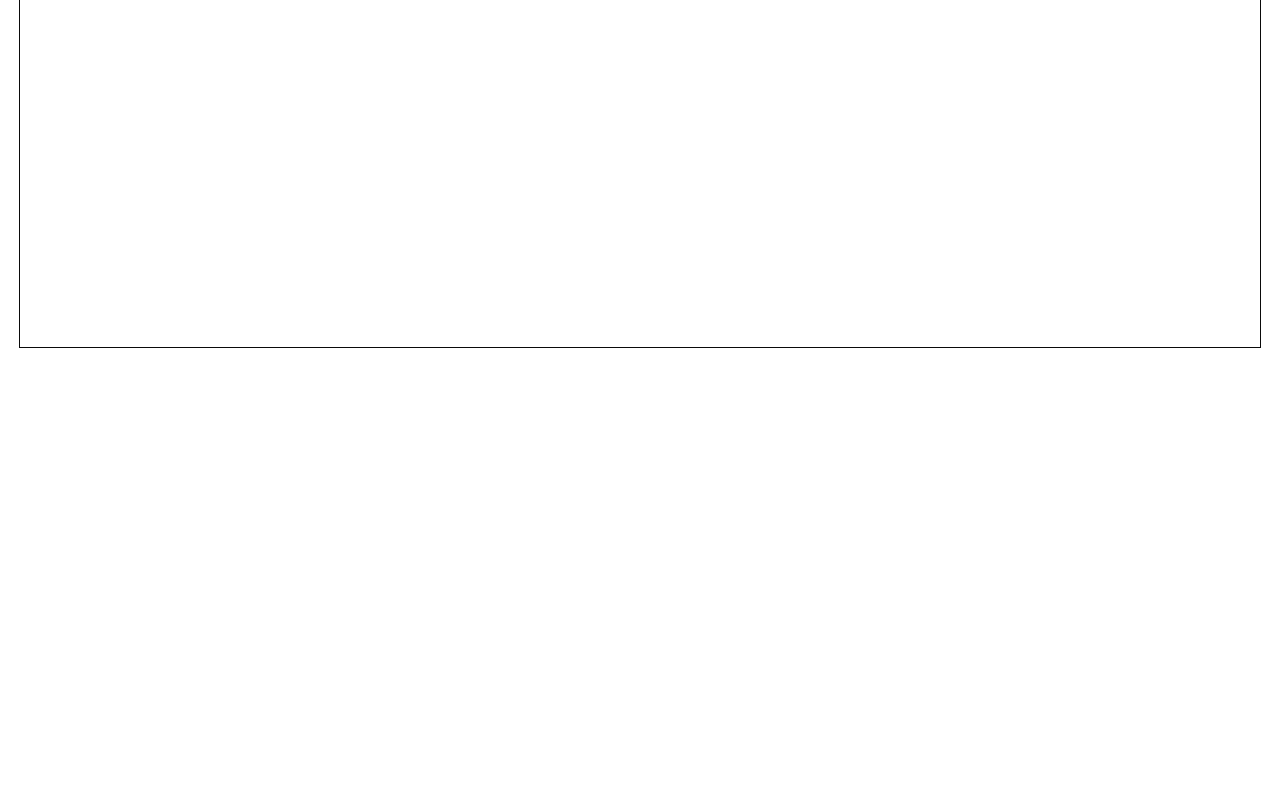
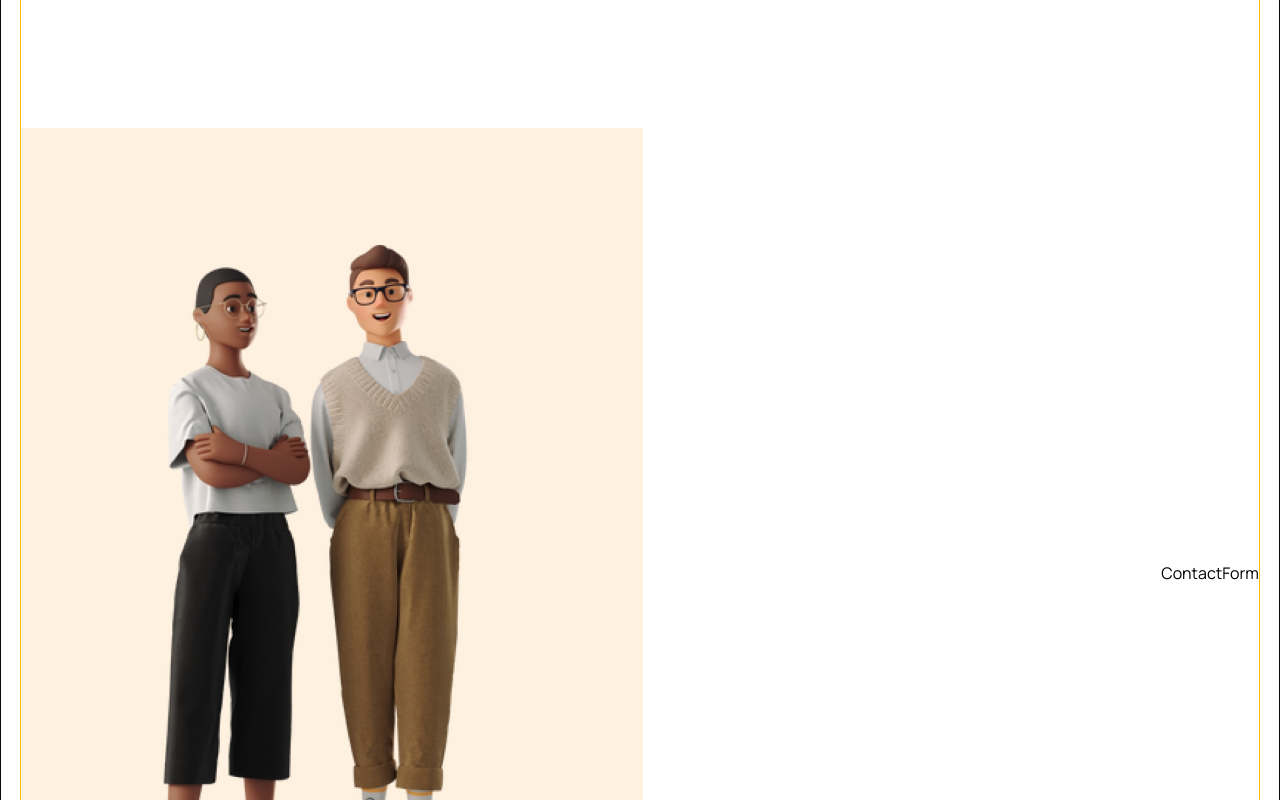
Before and after one commit to AJ1732/smg-task, a React (Vite) app: page / in a window 1280 px wide. Shown: the part 4080-4880 px from the top of the page. Before the commit the page ends 4428 px from the top, so only its background shows below. Built offline with nearby package versions, Linux system fonts and the light colour scheme.

Commit message:
chore: building figure part

```diff
--- a/src/sections/ContactSection.tsx
+++ b/src/sections/ContactSection.tsx
@@ -1,4 +1,21 @@
+import ContactForm from "../components/form/ContactForm";
+import contact from "../assets/img/contact.png";
+
 const ContactSection = () => {
-  return <div>ContactSection</div>;
+  return (
+    <section>
+      <div className="flex-between py-[12.75rem]">
+        <figure className="flex-center h-[55.6875rem] w-[38.875rem] bg-[#FEF1E0]">
+          <img
+            src={contact}
+            className="max-w-[23.625rem]"
+            alt="Two guys standing and smiling warmly, waiting for you to contact them"
+          />
+        </figure>
+
+        <ContactForm />
+      </div>
+    </section>
+  );
 };
 export default ContactSection;
```
